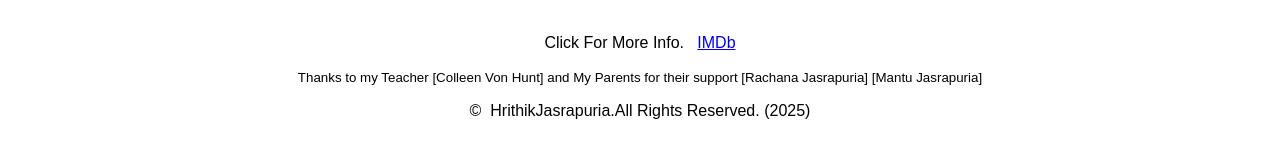
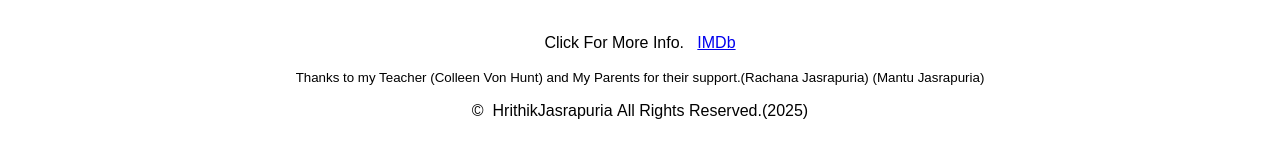
Before and after one commit to Hrithik007-hj/MyFirstWebsite, a plain HTML site: page index.html in a window 1280 px wide. Shown: the part 5034-5187 px from the top of the page. Drawn offline with Linux system fonts and the light colour scheme.

Commit message:
Update index.html

```diff
--- a/index.html
+++ b/index.html
@@ -149,8 +149,8 @@
  <div class="footer">
   <p>Click For More Info.&nbsp;&nbsp;&nbsp;<a
 href="https://m.imdb.com/user/ur117333400/lists"target="_blank">IMDb</a></p>
-  <p><small>Thanks to my Teacher [Colleen Von Hunt] and My Parents for their support [Rachana Jasrapuria] [Mantu Jasrapuria]</small></p>
-  <p>&copy;&nbsp;&nbsp;HrithikJasrapuria.All Rights Reserved. (2025)</p>
+  <p><small>Thanks to my Teacher (Colleen Von Hunt) and My Parents for their support.(Rachana Jasrapuria)&nbsp;(Mantu Jasrapuria)</small></p>
+  <p>&copy;&nbsp;&nbsp;HrithikJasrapuria&nbsp;All Rights Reserved.(2025)</p>
  </div>
 
 </div>
```
